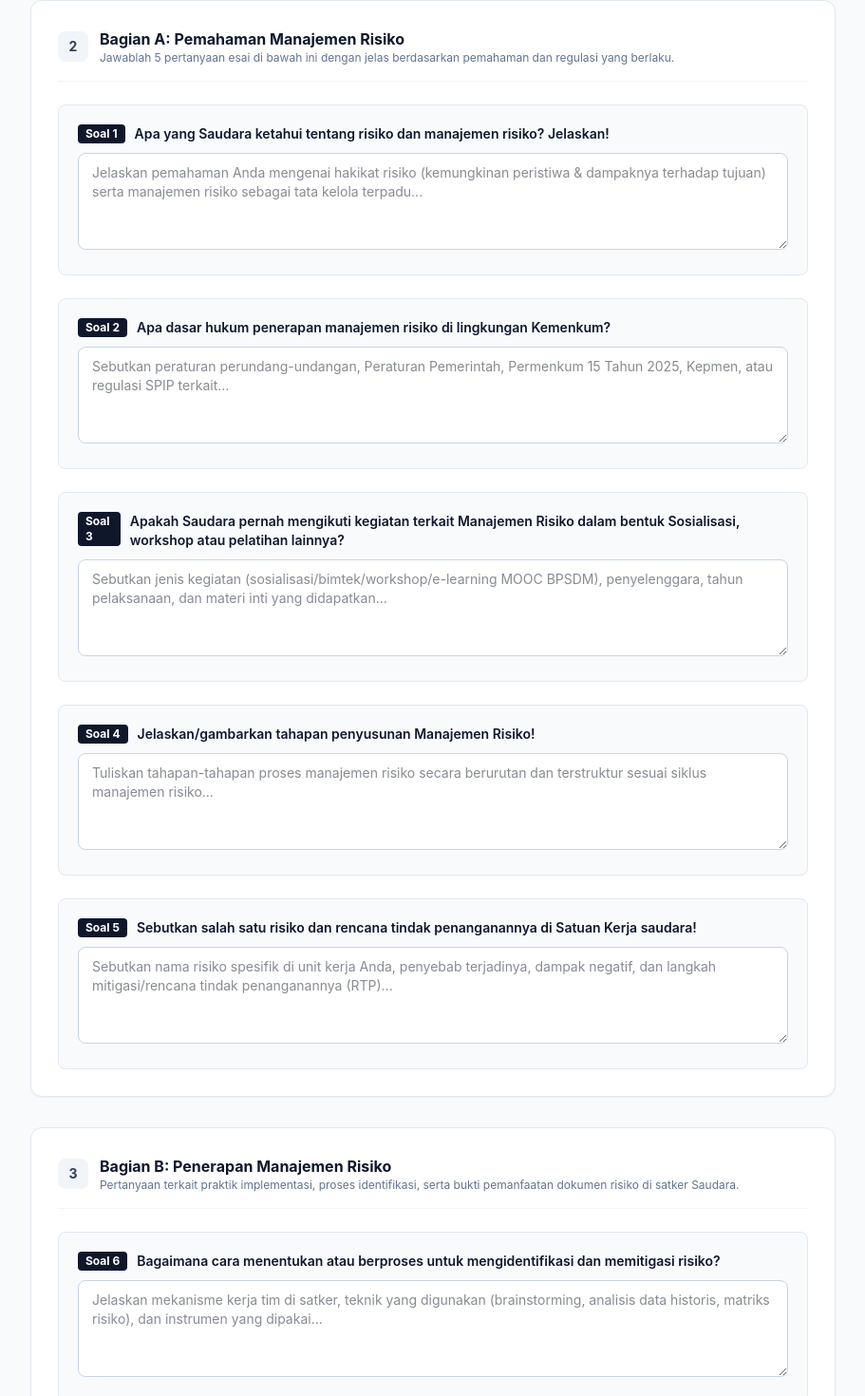
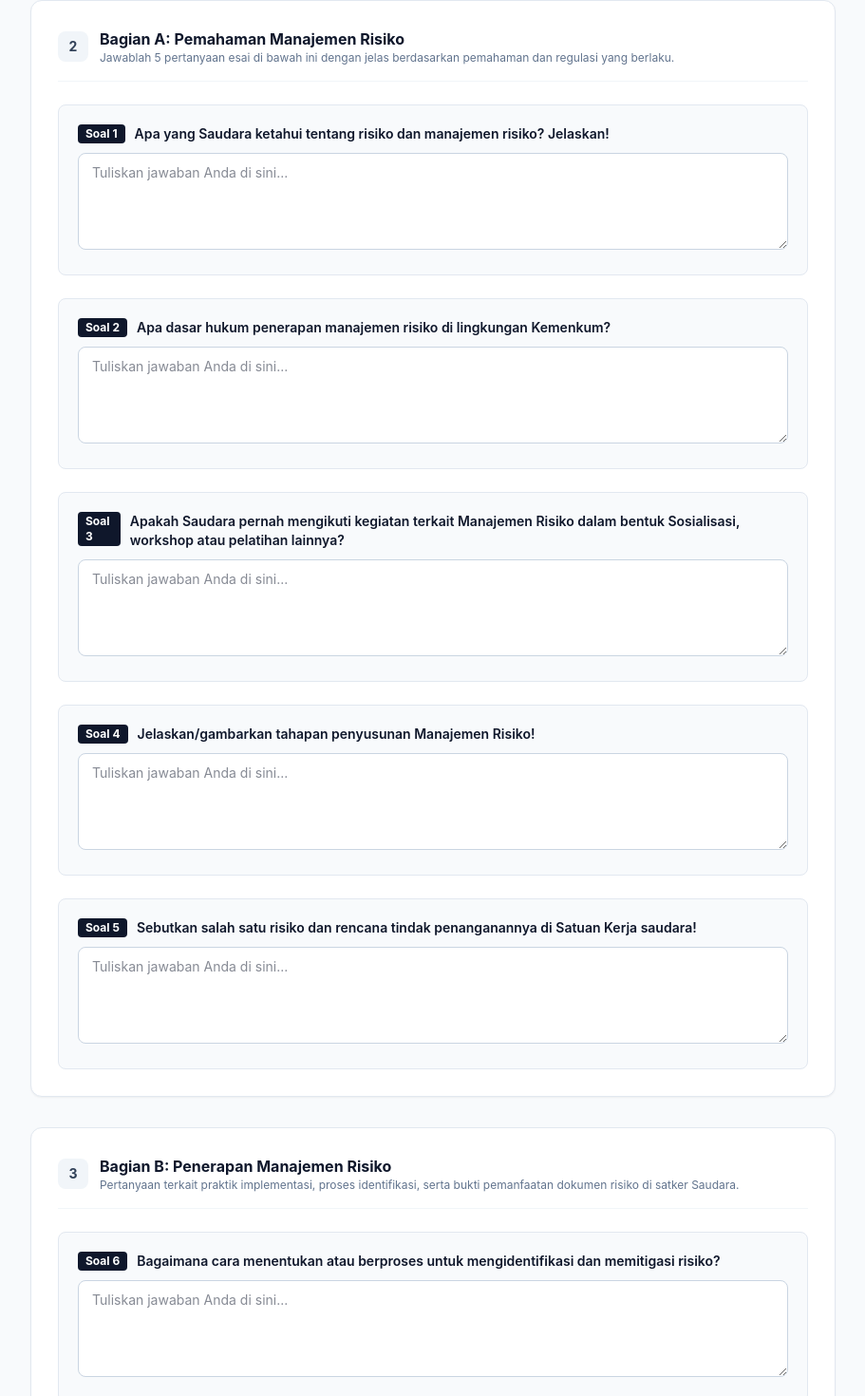
Before and after one commit to athay04-cloud/Eval-MR-2026, a React (Vite) app: page / in a window 1280 px wide. Shown: the part 931-2401 px from the top of the page at 95% size, without its empty margins (184-1095 px from the left). Built offline with nearby package versions, Linux system fonts and the light colour scheme.

Commit message:
chore: update app build assets and placeholders
Refactor question placeholders for clarity and update the production build assets.

```diff
--- a/src/data/questions.ts
+++ b/src/data/questions.ts
@@ -7,7 +7,7 @@ export const QUESTIONS_DATA: QuestionDefinition[] = [
     categoryTitle: 'Bagian A: Pemahaman Manajemen Risiko',
     title: 'Definisi Risiko & Manajemen Risiko',
     question: 'Apa yang Saudara ketahui tentang risiko dan manajemen risiko? Jelaskan!',
-    placeholder: 'Jelaskan pemahaman Anda mengenai hakikat risiko (kemungkinan peristiwa & dampaknya terhadap tujuan) serta manajemen risiko sebagai tata kelola terpadu...',
+    placeholder: 'Tuliskan jawaban Anda di sini...',
     bobotMax: 10,
     kisiKisi: `• Risiko: Peluang atau kemungkinan terjadinya suatu peristiwa yang berpotensi menghambat, menggagalkan, atau tidak tercapainya sasaran strategis/operasional organisasi.\n• Manajemen Risiko: Proses yang sistematis, terstruktur, terpadu, dan berkelanjutan yang dikoordinasikan untuk mengarahkan dan mengendalikan organisasi dalam mengidentifikasi, menganalisis, mengevaluasi, serta mengendalikan risiko guna memberikan keyakinan memadai atas tercapainya tujuan.`,
     rubrik: {
@@ -23,7 +23,7 @@ export const QUESTIONS_DATA: QuestionDefinition[] = [
     categoryTitle: 'Bagian A: Pemahaman Manajemen Risiko',
     title: 'Dasar Hukum Penerapan Manajemen Risiko',
     question: 'Apa dasar hukum penerapan manajemen risiko di lingkungan Kemenkum?',
-    placeholder: 'Sebutkan peraturan perundang-undangan, Peraturan Pemerintah, Permenkum 15 Tahun 2025, Kepmen, atau regulasi SPIP terkait...',
+    placeholder: 'Tuliskan jawaban Anda di sini...',
     bobotMax: 10,
     kisiKisi: `• PP No. 60 Tahun 2008 tentang Sistem Pengendalian Intern Pemerintah (SPIP) - khususnya sub-unsur Penilaian Risiko.\n• Peraturan Menteri Hukum (Permenkum) No. 15 Tahun 2025 tentang Penerapan Manajemen Risiko di Lingkungan Kementerian Hukum.\n• Keputusan Menteri tentang Pedoman Pelaksanaan Manajemen Risiko dan Piagam Manajemen Risiko.\n• Standar Internasional ISO 31000:2018 (Risk Management - Guidelines) sebagai acuan rujukan teknis.`,
     rubrik: {
@@ -39,7 +39,7 @@ export const QUESTIONS_DATA: QuestionDefinition[] = [
     categoryTitle: 'Bagian A: Pemahaman Manajemen Risiko',
     title: 'Keikutsertaan Pelatihan & Sosialisasi',
     question: 'Apakah Saudara pernah mengikuti kegiatan terkait Manajemen Risiko dalam bentuk Sosialisasi, workshop atau pelatihan lainnya?',
-    placeholder: 'Sebutkan jenis kegiatan (sosialisasi/bimtek/workshop/e-learning MOOC BPSDM), penyelenggara, tahun pelaksanaan, dan materi inti yang didapatkan...',
+    placeholder: 'Tuliskan jawaban Anda di sini...',
     bobotMax: 10,
     kisiKisi: `• Kejujuran dan kejelasan data partisipasi: Nama kegiatan, bentuk kegiatan (Sosialisasi/Bimtek/Workshop/MOOC BPSDM Kemenkum/BPKP).\n• Tahun/periode keikutsertaan dan materi yang diperoleh (contoh: penyusunan risk register, analisis matriks analisis risiko).\n• Jika belum pernah, menguraikan inisiatif belajar mandiri atau kebutuhan peningkatan kompetensi di satkernya.`,
     rubrik: {
@@ -55,7 +55,7 @@ export const QUESTIONS_DATA: QuestionDefinition[] = [
     categoryTitle: 'Bagian A: Pemahaman Manajemen Risiko',
     title: 'Tahapan Penyusunan Manajemen Risiko',
     question: 'Jelaskan/gambarkan tahapan penyusunan Manajemen Risiko!',
-    placeholder: 'Tuliskan tahapan-tahapan proses manajemen risiko secara berurutan dan terstruktur sesuai siklus manajemen risiko...',
+    placeholder: 'Tuliskan jawaban Anda di sini...',
     bobotMax: 10,
     kisiKisi: `Siklus Manajemen Risiko yang baku (ISO 31000 / SPIP Kemenkum):\n1. Penetapan Konteks (Sasaran strategis, ruang lingkup, kriteria risiko).\n2. Penilaian Risiko (Risk Assessment):\n   a. Identifikasi Risiko (mengenali risiko, penyebab/akar masalah, dan dampak).\n   b. Analisis Risiko (menentukan tingkat kemungkinan/probabilitas dan tingkat dampak).\n   c. Evaluasi Risiko (membandingkan hasil analisis dengan selera risiko / prioritisasi).\n3. Penanganan/Mitigasi Risiko (Rencana Tindak Pengendalian / RTP).\n4. Pemantauan dan Reviu (Monitoring berkala terhadap efektivitas pengendalian).\n5. Komunikasi dan Konsultasi (Sepanjang siklus kepada seluruh pemangku kepentingan).`,
     rubrik: {
@@ -71,7 +71,7 @@ export const QUESTIONS_DATA: QuestionDefinition[] = [
     categoryTitle: 'Bagian A: Pemahaman Manajemen Risiko',
     title: 'Studi Kasus Risiko & Rencana Tindak Pengendalian (RTP)',
     question: 'Sebutkan salah satu risiko dan rencana tindak penanganannya di Satuan Kerja saudara!',
-    placeholder: 'Sebutkan nama risiko spesifik di unit kerja Anda, penyebab terjadinya, dampak negatif, dan langkah mitigasi/rencana tindak penanganannya (RTP)...',
+    placeholder: 'Tuliskan jawaban Anda di sini...',
     bobotMax: 10,
     kisiKisi: `• Perumusan Pernyataan Risiko: Spesifik, riil di lingkungan kerja (misal: Keterlambatan pengadaan barang/jasa, gangguan server aplikasi layanan publik, penyerapan anggaran tidak optimal, ketidakakuratan data BMN).\n• Uraian Sebab (Root Cause) & Dampak (Impact).\n• Rencana Tindak Pengendalian (RTP): Langkah mitigasi pencegahan (preventif) dan penanggulangan (represif/kuratif), penanggung jawab tindakan, serta periode waktu implementasi.`,
     rubrik: {
@@ -87,7 +87,7 @@ export const QUESTIONS_DATA: QuestionDefinition[] = [
     categoryTitle: 'Bagian B: Penerapan Manajemen Risiko',
     title: 'Proses Identifikasi & Mitigasi Risiko',
     question: 'Bagaimana cara menentukan atau berproses untuk mengidentifikasi dan memitigasi risiko?',
-    placeholder: 'Jelaskan mekanisme kerja tim di satker, teknik yang digunakan (brainstorming, analisis data historis, matriks risiko), dan instrumen yang dipakai...',
+    placeholder: 'Tuliskan jawaban Anda di sini...',
     bobotMax: 10,
     kisiKisi: `• Mekanisme Kolaboratif: Pembentukan tim kerja/gugus tugas, pelaksanaan Focus Group Discussion (FGD), wawancara, brainstorming lintas fungsi.\n• Teknik & Alat Analisis: Pemanfaatan register risiko satker, analisis data historis insiden masa lalu, analisis pohon masalah (root cause analysis / 5 Whys), pemetaan matriks analisis risiko (tingkat probabilitas x besaran dampak).\n• Formulasi Mitigasi: Penentuan opsi mitigasi (menghindari, mengurangi kemungkinan, mengurangi dampak, mengalihkan, atau menerima risiko) yang dituangkan dalam formulir Rencana Tindak Pengendalian (RTP).`,
     rubrik: {
@@ -103,7 +103,7 @@ export const QUESTIONS_DATA: QuestionDefinition[] = [
     categoryTitle: 'Bagian B: Penerapan Manajemen Risiko',
     title: 'Bukti Pemanfaatan Dokumen Risiko dalam Pengambilan Keputusan',
     question: 'Apa bukti dari Dokumen Manajemen Risiko di lingkungan Satuan Kerja telah dijadikan bahan pertimbangan dalam membuat keputusan?',
-    placeholder: 'Sebutkan dokumen bukti fisik, notula rapat pimpinan, alokasi anggaran DIPA/RKT, SOP baru, atau laporan monev yang mendasarkan pada profil risiko...',
+    placeholder: 'Tuliskan jawaban Anda di sini...',
     bobotMax: 10,
     kisiKisi: `Bukti otentik integrasi manajemen risiko dalam tata kelola satker:\n• Adanya dokumen Piagam Manajemen Risiko & Dokumen Profil/Register Risiko Satker yang ditandatangani pimpinan unit.\n• Notula Rapat Evaluasi Kinerja/Pimpinan yang secara eksplisit membahas status risiko dan tindak lanjut mitigasi.\n• Penyesuaian perencanaan anggaran dalam Rencana Kerja Tahunan (RKT) atau revisi DIPA untuk mendanai mitigasi risiko prioritas.\n• Terbitnya Surat Keputusan (SK), SOP baru, atau edaran perbaikan tata kelola sebagai output mitigasi risiko.\n• Laporan Pemantauan Triwulanan/Semesteran Pengendalian Risiko yang dilaporkan ke Inspektorat Jenderal / UPR tingkat atas.`,
     rubrik: {
```
Also changed, not shown: public/assets/aistudio/image_2b34edc4.png (added), 3 other files (tests, documents, lock files or other folders).
